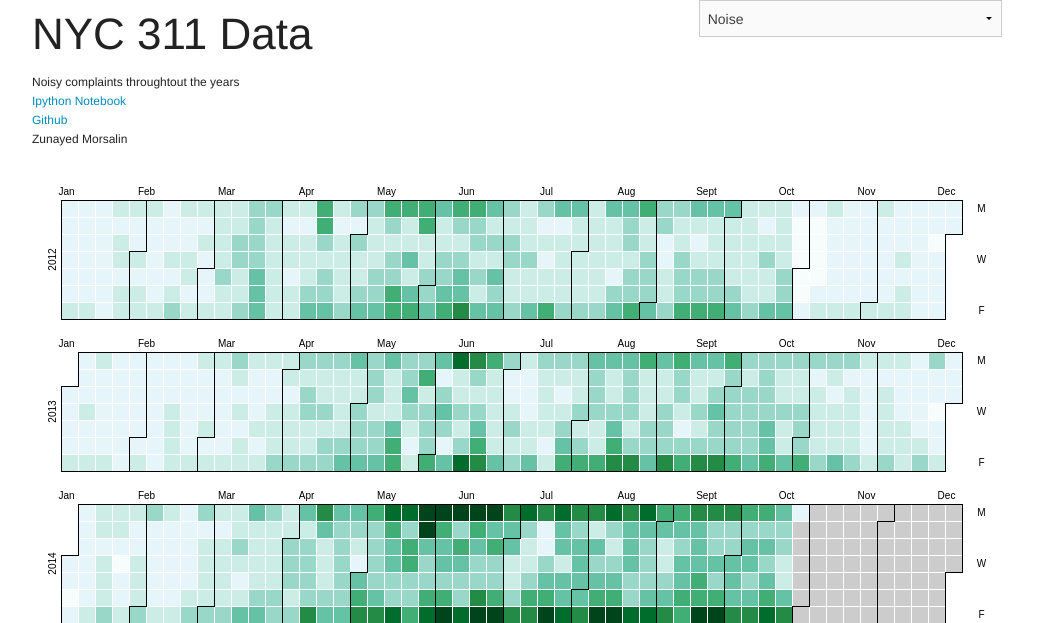
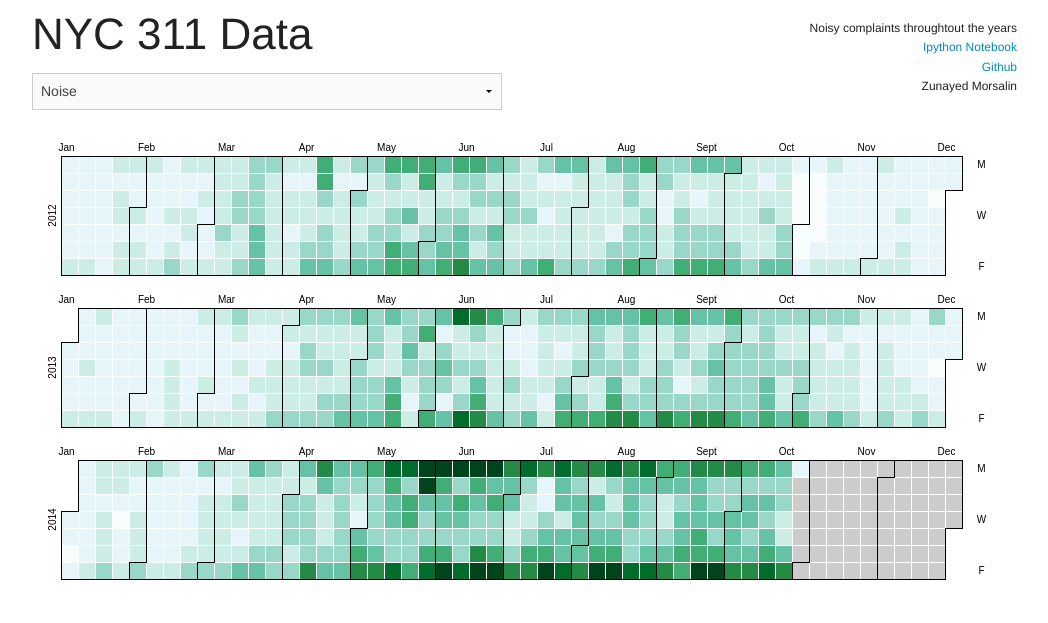
Before and after one commit to zunayed/noisyNYC, a Flask app: page /time in a window 1280 px wide. Shown: the top 623 px of the page, without its empty margins (123-1171 px from the left). Run offline with Flask 2, Linux system fonts and the light colour scheme; some libraries are stand-ins or nearby versions.

Commit message:
rearranging selector

```diff
--- a/templates/time.html
+++ b/templates/time.html
@@ -83,29 +83,30 @@ body {
 
 <body>
 <div class="row">
-    <div class="large-8 columns">
-        <div>
+    <div class="large-6 columns">
         <h1> NYC 311 Data</h1>
-        <p class="mapSubtext2">
-        Noisy complaints throughtout the years
-        <br/>
-        <a href="http://nbviewer.ipython.org/github/zunayed/noisyNYC/blob/master/data_analysis/311_data.ipynb">Ipython Notebook</a>
-        <br/>
-        <a href="https://github.com/zunayed/noisyNYC">Github</a>
-        <br/>
-        Zunayed Morsalin
-        </p>
-        </div>
-    </div>
-    <div class="large-4 columns">
+
         <div class="menu">
             <select id="dataSelector">
                 <option value="" disabled="disabled">Change Data</option>
                 <option value="noise" selected="selected">Noise</option>
                 <option value="heat">Heating</option>
-                <option value="graffiti">Graffiti</option>
             </select>
         </div>
+    </div>
+    <div class"large-6 columns">
+        <p class="mapSubtext">
+            <br/>
+            Noisy complaints throughtout the years
+            <br/>
+            <a href="http://nbviewer.ipython.org/github/zunayed/noisyNYC/blob/master/data_analysis/311_data.ipynb">Ipython Notebook</a>
+            <br/>
+            <a href="https://github.com/zunayed/noisyNYC">Github</a>
+            <br/>
+            Zunayed Morsalin
+        </p>
+
+
     </div>
 </div>
 <div class="row">
```
